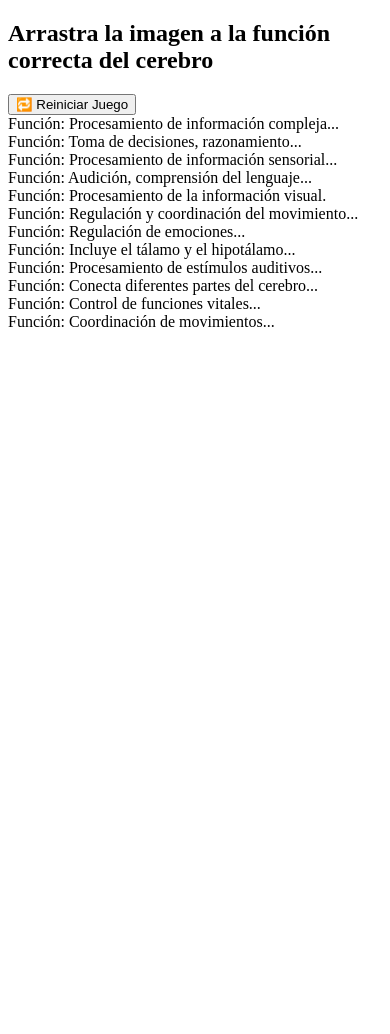
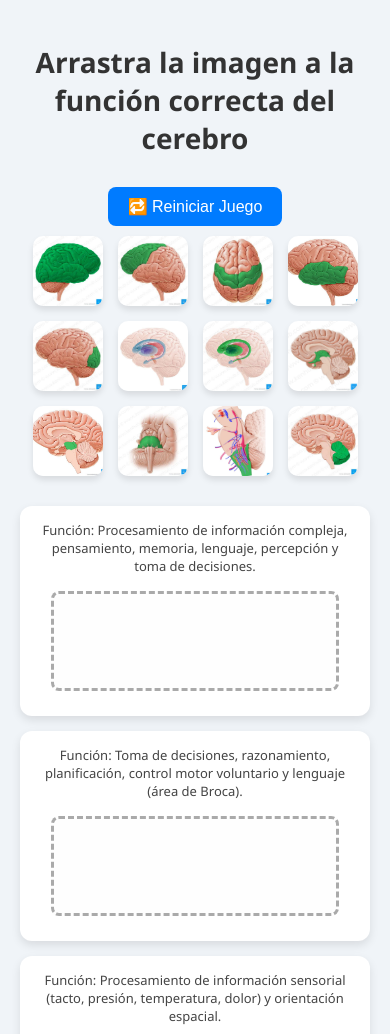
Before and after one commit to KarolMdev/Cerebromania, a plain HTML site: page juego.html in a window 390 px wide. Shown: the top 1034 px of the page. Before the commit the page ends 844 px from the top, so only its background shows below. Drawn offline with Linux system fonts and the light colour scheme.

Commit message:
Update juego.html

```diff
--- a/juego.html
+++ b/juego.html
@@ -5,7 +5,144 @@
   <meta name="viewport" content="width=device-width, initial-scale=1.0">
   <title>Partes del Cerebro - Juego Educativo</title>
   <style>
-    /* ... estilos existentes (sin cambios) ... */
+    * { box-sizing: border-box; }
+
+    body {
+      font-family: 'Segoe UI', Tahoma, Geneva, Verdana, sans-serif;
+      background-color: #f0f4f8;
+      margin: 0;
+      padding: 20px;
+    }
+
+    h2 {
+      text-align: center;
+      color: #333;
+      font-size: 28px;
+      margin-bottom: 20px;
+    }
+
+    .contenedor {
+      display: flex;
+      flex-wrap: wrap;
+      justify-content: center;
+      gap: 15px;
+      margin-bottom: 30px;
+    }
+
+    .imagen {
+      width: 90px;
+      height: 90px;
+      object-fit: cover;
+      border-radius: 10px;
+      box-shadow: 0 4px 6px rgba(0, 0, 0, 0.1);
+      transition: transform 0.2s ease;
+      cursor: grab;
+      touch-action: none;
+    }
+
+    .imagen:hover {
+      transform: scale(1.05);
+    }
+
+    .zona-container {
+      display: flex;
+      flex-direction: column;
+      align-items: center;
+      background-color: #fff;
+      border-radius: 12px;
+      padding: 15px;
+      box-shadow: 0 4px 10px rgba(0, 0, 0, 0.1);
+      min-width: 250px;
+    }
+
+    .pista {
+      font-size: 14px;
+      text-align: center;
+      color: #444;
+      margin-bottom: 10px;
+      min-height: 60px;
+    }
+
+    .zona-drop {
+      width: 200px;
+      height: 110px;
+      border: 3px dashed #aaa;
+      background-color: #fefefe;
+      border-radius: 8px;
+      display: flex;
+      align-items: center;
+      justify-content: center;
+      font-weight: bold;
+      text-align: center;
+      transition: background-color 0.3s ease;
+      overflow: hidden;
+    }
+
+    .mensaje {
+      margin-top: 10px;
+      font-size: 14px;
+      color: #444;
+      font-weight: bold;
+    }
+
+    .correcto {
+      background-color: #c7f9cc !important;
+      color: #155724;
+    }
+
+    .incorrecto {
+      background-color: #f8d7da !important;
+      color: #721c24;
+    }
+
+    .funciones-scroll {
+      display: grid;
+      grid-template-columns: repeat(auto-fill, minmax(260px, 1fr));
+      gap: 20px;
+    }
+
+    .boton-reiniciar {
+      display: block;
+      margin: 30px auto 10px auto;
+      padding: 10px 20px;
+      background-color: #007bff;
+      color: #fff;
+      border: none;
+      border-radius: 8px;
+      font-size: 16px;
+      cursor: pointer;
+      transition: background-color 0.2s ease;
+    }
+
+    .boton-reiniciar:hover {
+      background-color: #0056b3;
+    }
+
+    @media (max-width: 768px) {
+      .imagen {
+        width: 70px;
+        height: 70px;
+      }
+
+      .zona-drop {
+        width: 90%;
+        height: 100px;
+      }
+
+      .zona-container {
+        width: 100%;
+      }
+
+      .pista {
+        font-size: 13px;
+      }
+
+      .funciones-scroll {
+        display: flex;
+        flex-direction: column;
+        gap: 15px;
+      }
+    }
   </style>
 </head>
 <body>
@@ -15,30 +152,32 @@
 <button class="boton-reiniciar" onclick="reiniciarJuego()">🔁 Reiniciar Juego</button>
 
 <div class="contenedor" id="imagenes">
-  <!-- Imágenes (sin cambios en HTML) -->
+  <!-- Las imágenes se insertan aquí -->
 </div>
 
 <div class="funciones-scroll" id="funciones"></div>
 
 <script>
   const funciones = [
-    { id: "CortezaCerebral", pista: "Procesamiento de información compleja..." },
-    { id: "lobuloFrontal", pista: "Toma de decisiones, razonamiento..." },
-    { id: "lobuloParietal", pista: "Procesamiento de información sensorial..." },
-    { id: "lobuloTemporal", pista: "Audición, comprensión del lenguaje..." },
+    { id: "CortezaCerebral", pista: "Procesamiento de información compleja, pensamiento, memoria, lenguaje, percepción y toma de decisiones." },
+    { id: "lobuloFrontal", pista: "Toma de decisiones, razonamiento, planificación, control motor voluntario y lenguaje (área de Broca)." },
+    { id: "lobuloParietal", pista: "Procesamiento de información sensorial (tacto, presión, temperatura, dolor) y orientación espacial." },
+    { id: "lobuloTemporal", pista: "Audición, comprensión del lenguaje (área de Wernicke), memoria y reconocimiento de patrones visuales." },
     { id: "lobuloOccipital", pista: "Procesamiento de la información visual." },
-    { id: "gangliosBasales", pista: "Regulación y coordinación del movimiento..." },
-    { id: "SistemaLimbico", pista: "Regulación de emociones..." },
-    { id: "diencefalo", pista: "Incluye el tálamo y el hipotálamo..." },
-    { id: "mensefalo", pista: "Procesamiento de estímulos auditivos..." },
-    { id: "puentedeVarolio", pista: "Conecta diferentes partes del cerebro..." },
-    { id: "bulboraquideo", pista: "Control de funciones vitales..." },
-    { id: "cerebelo", pista: "Coordinación de movimientos..." }
+    { id: "gangliosBasales", pista: "Regulación y coordinación del movimiento voluntario, aprendizaje de hábitos y control postural." },
+    { id: "SistemaLimbico", pista: "Regulación de emociones, memoria y comportamiento. Incluye estructuras como el hipocampo y la amígdala." },
+    { id: "diencefalo", pista: "Incluye el tálamo y el hipotálamo; actúa como centro de relevo sensorial y regula funciones autonómicas y endocrinas." },
+    { id: "mensefalo", pista: "Procesamiento de estímulos auditivos y visuales, y control de movimientos oculares." },
+    { id: "puentedeVarolio", pista: "Conecta diferentes partes del cerebro, participa en la regulación del sueño y la respiración." },
+    { id: "bulboraquideo", pista: "Control de funciones vitales como la respiración, el ritmo cardíaco y la presión arterial." },
+    { id: "cerebelo", pista: "Coordinación de movimientos, equilibrio y precisión motora." }
   ];
 
   const funcionesContainer = document.getElementById("funciones");
+  const contenedorImagenes = document.getElementById("imagenes");
 
   funciones.forEach(({ id, pista }) => {
+    // Crear zona de función
     funcionesContainer.innerHTML += `
       <div class="zona-container">
         <div class="pista">Función: ${pista}</div>
@@ -46,9 +185,25 @@
         <div class="mensaje" id="msg-${id}"></div>
       </div>
     `;
+
+    // Crear imagen
+    const img = document.createElement("img");
+    img.src = `resource/${id}.jpg`;
+    img.id = id;
+    img.className = "imagen";
+    img.setAttribute("draggable", true);
+    img.ondragstart = empezarArrastre;
+
+    // Eventos touch
+    img.addEventListener("touchstart", touchStart);
+    img.addEventListener("touchmove", touchMove);
+    img.addEventListener("touchend", touchEnd);
+
+    contenedorImagenes.appendChild(img);
   });
 
-  let idArrastrado;
+  let idArrastrado = null;
+  let touchElemento = null;
 
   function empezarArrastre(event) {
     idArrastrado = event.target.id;
@@ -61,75 +216,65 @@
   function soltar(event) {
     event.preventDefault();
     const zona = event.currentTarget;
-    const correcta = zona.getAttribute('data-correcta');
+    const correcta = zona.getAttribute("data-correcta");
     const mensaje = document.getElementById(`msg-${correcta}`);
     const imagen = document.getElementById(idArrastrado);
 
     zona.innerHTML = '';
 
     if (idArrastrado === correcta) {
-      zona.classList.remove('incorrecto');
-      zona.classList.add('correcto');
+      zona.classList.remove("incorrecto");
+      zona.classList.add("correcto");
       zona.appendChild(imagen);
-      imagen.setAttribute('draggable', false);
+      imagen.setAttribute("draggable", false);
       mensaje.textContent = "✔️ ¡Bien hecho!";
     } else {
-      zona.classList.remove('correcto');
-      zona.classList.add('incorrecto');
+      zona.classList.remove("correcto");
+      zona.classList.add("incorrecto");
       mensaje.textContent = "❌ Esa imagen no corresponde.";
-      zona.textContent = "";
     }
   }
 
-  // SOPORTE PARA CELULAR (TOUCH)
-  const imagenes = document.querySelectorAll('.imagen');
-  imagenes.forEach(img => {
-    img.addEventListener('touchstart', e => {
-      idArrastrado = e.target.id;
-    });
-  });
+  // ----- Soporte Touch -----
+  function touchStart(e) {
+    idArrastrado = e.target.id;
+    touchElemento = e.target;
+  }
 
-  const zonas = document.querySelectorAll('.zona-drop');
-  zonas.forEach(zona => {
-    zona.addEventListener('touchmove', e => {
-      e.preventDefault();
-    }, { passive: false });
+  function touchMove(e) {
+    e.preventDefault();
+    const touch = e.touches[0];
+    touchElemento.style.position = "absolute";
+    touchElemento.style.zIndex = 1000;
+    touchElemento.style.left = `${touch.pageX - 45}px`;
+    touchElemento.style.top = `${touch.pageY - 45}px`;
+  }
 
-    zona.addEventListener('touchend', e => {
-      const touched = document.elementFromPoint(
-        e.changedTouches[0].clientX,
-        e.changedTouches[0].clientY
-      );
-      if (touched && touched.classList.contains('zona-drop')) {
-        idArrastrado && soltar({ preventDefault: () => {}, currentTarget: touched });
-      }
-    });
-  });
+  function touchEnd(e) {
+    const touch = e.changedTouches[0];
+    const elem = document.elementFromPoint(touch.clientX, touch.clientY);
+    if (elem && elem.classList.contains("zona-drop")) {
+      soltar({ preventDefault: () => {}, currentTarget: elem });
+    }
+
+    touchElemento.style.position = "";
+    touchElemento.style.zIndex = "";
+    touchElemento.style.left = "";
+    touchElemento.style.top = "";
+  }
 
   function reiniciarJuego() {
-    const contenedorImagenes = document.getElementById('imagenes');
     funciones.forEach(f => {
       const imagen = document.getElementById(f.id);
-      if (!imagen) {
-        const nuevaImg = document.createElement("img");
-        nuevaImg.src = `resource/${f.id}.jpg`;
-        nuevaImg.id = f.id;
-        nuevaImg.className = "imagen";
-        nuevaImg.setAttribute("draggable", "true");
-        nuevaImg.ondragstart = empezarArrastre;
-        nuevaImg.addEventListener("touchstart", e => idArrastrado = e.target.id);
-        contenedorImagenes.appendChild(nuevaImg);
-      } else {
-        imagen.setAttribute('draggable', 'true');
-        imagen.style.display = 'inline-block';
-        contenedorImagenes.appendChild(imagen);
-      }
+      imagen.setAttribute("draggable", true);
+      imagen.style.display = "inline-block";
+      contenedorImagenes.appendChild(imagen);
     });
 
     funciones.forEach(f => {
       const zona = document.getElementById(`zona-${f.id}`);
       const mensaje = document.getElementById(`msg-${f.id}`);
-      zona.className = 'zona-drop';
+      zona.className = "zona-drop";
       zona.innerHTML = '';
       mensaje.textContent = '';
     });
```
